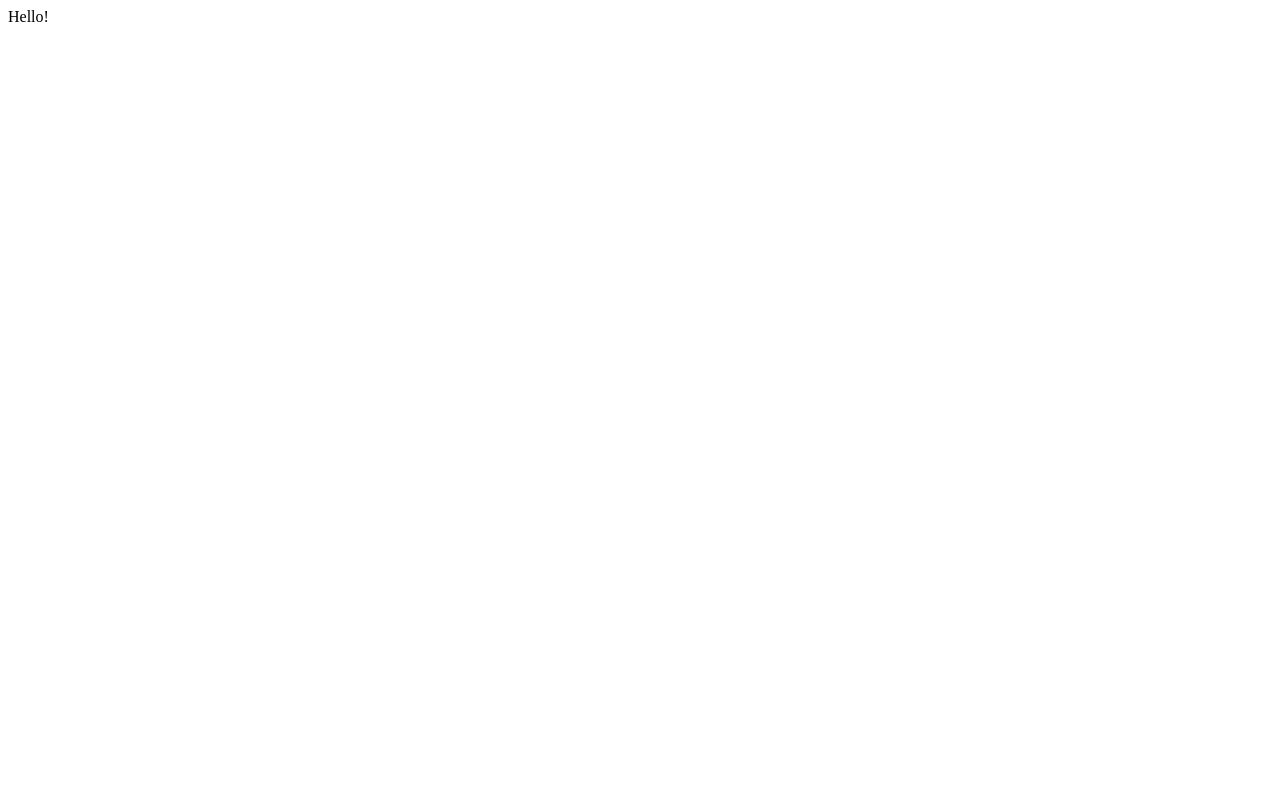
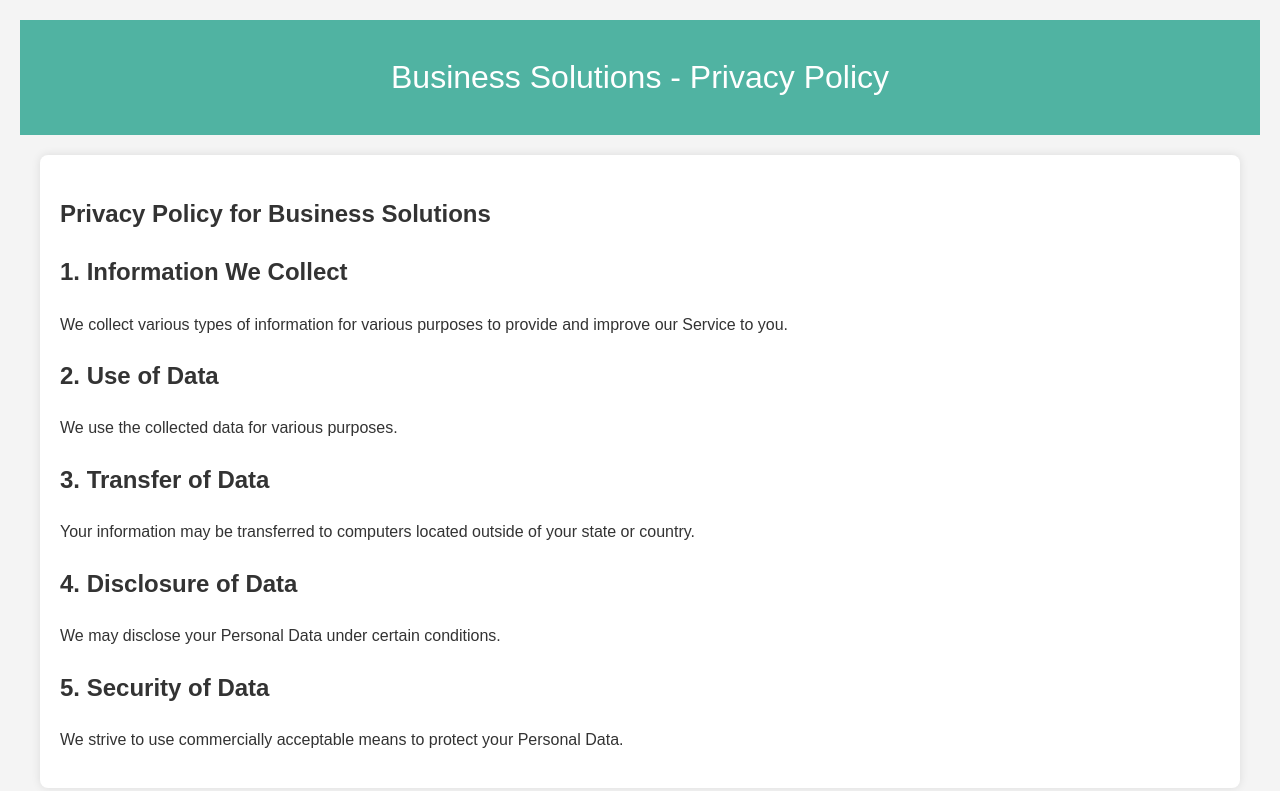
Before and after one commit to bravoactual/Fb-privacy, a plain HTML site: page index.html in a window 1280 px wide. Drawn offline with Linux system fonts and the light colour scheme.

Commit message:
Update index.html

```diff
--- a/index.html
+++ b/index.html
@@ -1 +1,61 @@
-<h1></h1>Hello!</h1>
+<!DOCTYPE html>
+<html>
+<head>
+  <title>Privacy Policy - Business Solutions</title>
+  <style>
+    body {
+      font-family: Arial, sans-serif;
+      line-height: 1.6;
+      margin: 20px;
+      background-color: #f4f4f4;
+      color: #333;
+    }
+    header {
+      background: #50b3a2;
+      color: white;
+      text-align: center;
+      padding: 1em;
+      font-size: 2em;
+    }
+    section {
+      margin: 20px;
+      padding: 20px;
+      background: white;
+      border-radius: 8px;
+      box-shadow: 0px 0px 10px rgba(0, 0, 0, 0.1);
+    }
+    h1, h2, h3 {
+      font-weight: bold;
+    }
+    ul, ol {
+      margin-bottom: 20px;
+    }
+  </style>
+</head>
+<body>
+
+<header>
+  Business Solutions - Privacy Policy
+</header>
+
+<section>
+  <h1>Privacy Policy for Business Solutions</h1>
+
+  <h2>1. Information We Collect</h2>
+  <p>We collect various types of information for various purposes to provide and improve our Service to you.</p>
+
+  <h2>2. Use of Data</h2>
+  <p>We use the collected data for various purposes.</p>
+
+  <h2>3. Transfer of Data</h2>
+  <p>Your information may be transferred to computers located outside of your state or country.</p>
+
+  <h2>4. Disclosure of Data</h2>
+  <p>We may disclose your Personal Data under certain conditions.</p>
+
+  <h2>5. Security of Data</h2>
+  <p>We strive to use commercially acceptable means to protect your Personal Data.</p>
+</section>
+
+</body>
+</html>
```
